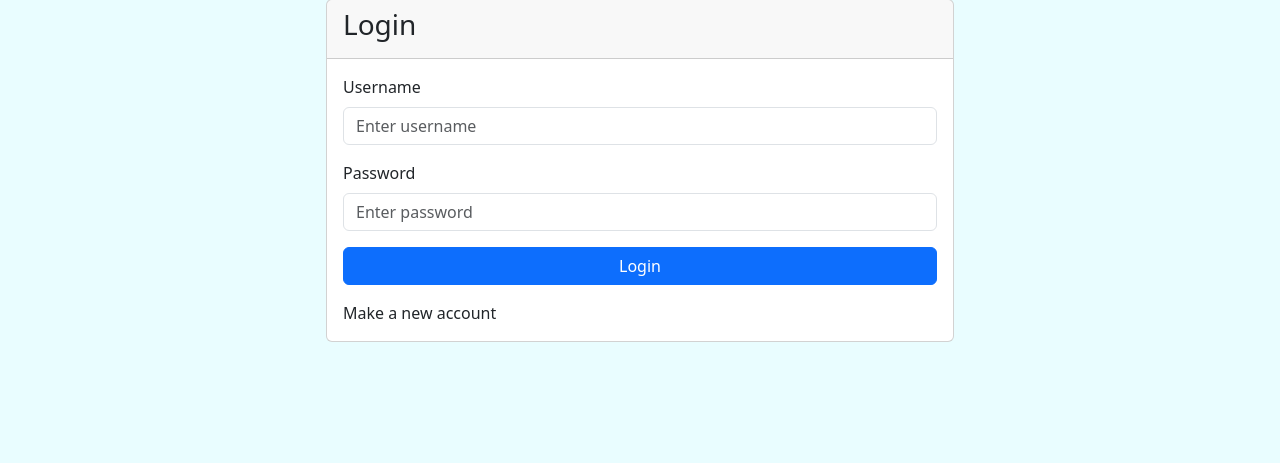
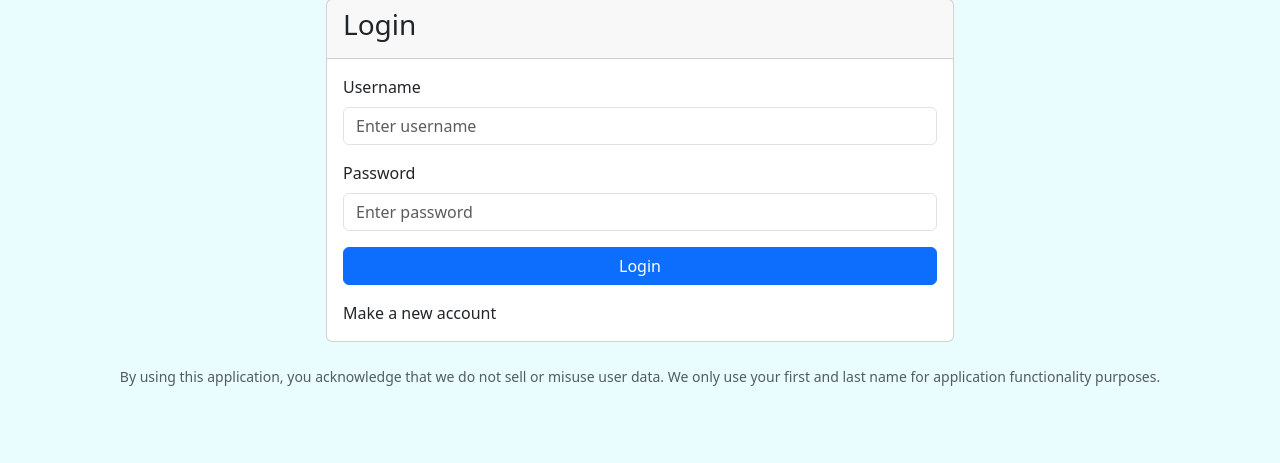
Before and after one commit to kaphelps33/BGE, a Flask app: page /login in a window 1280 px wide. Shown: the part 75-538 px from the top of the page. Run offline with Flask 3, Linux system fonts and the light colour scheme; some libraries are stand-ins or nearby versions.

Commit message:
Update login.html

```diff
--- a/app/templates/auth/login.html
+++ b/app/templates/auth/login.html
@@ -49,4 +49,11 @@
     </div>
   </div>
 </div>
+
+<!-- Legal Data Use Statement -->
+<div class="text-center mt-4">
+  <p class="text-muted small">
+    By using this application, you acknowledge that we do not sell or misuse user data. We only use your first and last name for application functionality purposes.
+  </p>
+</div>
 {% endblock %}
```
